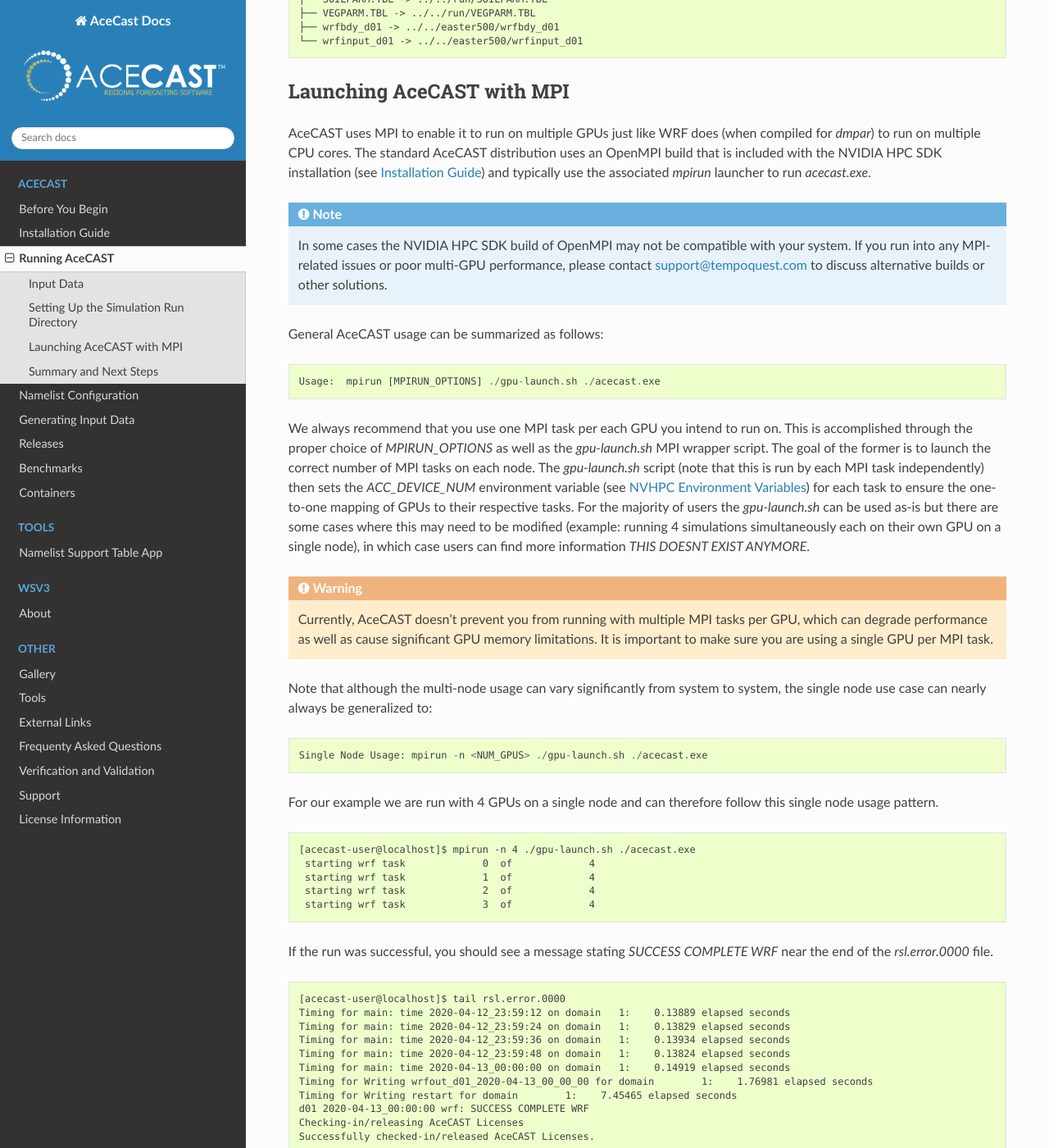
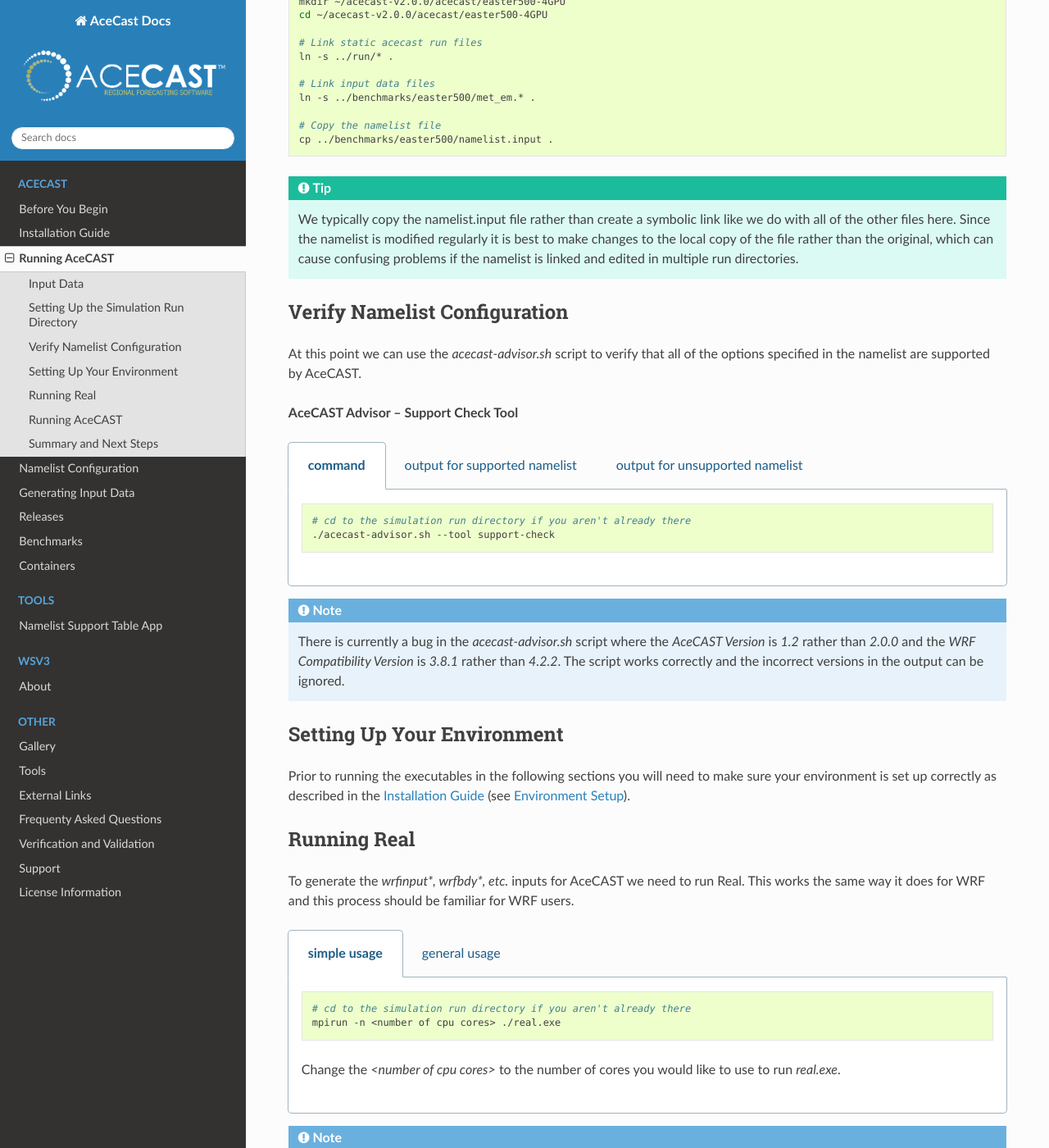
Before and after one commit to TempoQuestInc/AceCAST-Docs, a Sphinx documentation site: the page built from source/RunningAcecast.rst, in a window 1280 px wide and 1400 px high, scrolled down 1721 px. Shown: the whole window at 82% size. Built offline with Sphinx 7.4.7 and the Read the Docs theme 2.0.0, drawn with Linux system fonts in a browser that asks for light colours; some of the changed text lies outside the part shown.

Commit message:
Updates to Running AceCAST for v2.0.0

```diff
--- a/source/InstallationGuide.rst
+++ b/source/InstallationGuide.rst
@@ -221,6 +221,11 @@
     This step can take a while depending on your internet speeds. The installation itself typically
     takes 10 minuts or so.
 
+.. _environmentsetup:
+
+Environment Setup
+-----------------
+
 Notice that a new script is created at *$NVHPC_INSTALL_DIR/acecast_env.sh*. You will need to source
 this script to setup your environment prior to running AceCAST. Example:
 
--- a/source/RunningAcecast.rst
+++ b/source/RunningAcecast.rst
@@ -1,6 +1,12 @@
 .. meta::
    :description: Running AceCast, click for more
    :keywords: Running, Usage, MPI, input, environment, AceCast, Documentation, TempoQuest
+
+.. _OpenMPI mpirun documentation:
+   https://www.open-mpi.org/doc/v3.1/man1/mpirun.1.php
+
+.. _NVHPC OpenACC Environment Variables:
+   https://docs.nvidia.com/hpc-sdk/archive/21.9/compilers/openacc-gs/index.html#env-vars
 
 .. _Running AceCAST:
 
@@ -8,164 +14,310 @@
 ###############
 
 Before attempting to run, make sure AceCAST and its dependencies have been installed correctly and
-that you have a valid AceCAST license to use the software (see :ref:`installationguide`).
+that you have a valid AceCAST license to use the software (see :ref:`installationguide`). Also make
+sure that you have a valid license file (see :ref:`acquirealicense`) and have placed it in your
+`acecast-v2.0.0/acecast/run/` directory.
+
+For this example we will assume your AceCAST installation is in your home directory (i.e. at
+`~/acecast-v2.0.0`). If it is somewhere else you will need to modify the code examples accordingly.
 
 Input Data
 ==========
 
-The first step in any AceCAST/WRF workflow is to generate input data for the model. AceCAST intentionally uses the
-same exact `namelist.input, wrfbdy*, wrfinput*, etc.` files that are used by the standard CPU-WRF model. The only
-restrictions are that they must be compatible with `WRF version 3.8.1` and the namelist options must be supported by
-AceCAST (see :ref:`Generating Input Data` and :ref:`namelistconfiguration`). Although you can use your own test data,
-to keep things simple for this exercise it is highly recommended to start with the input data from one of our
-:ref:`benchmark test cases <Benchmarks>`. In this example we will use the :ref:`Easter500 benchmark <Easter500>`,
-which is a good test case for a small number of GPUs and for convenience we download and unpack the benchmark data
-in the `AceCAST/benchmarks` directory:
+The first step in any AceCAST/WRF workflow is to generate input data for the model. AceCAST uses
+the same `namelist.input, wrfbdy*, wrfinput*, etc.` files that are used by the standard CPU-WRF
+model. The only restriction is that the specified namelist options must be supported by AceCAST
+(see :ref:`namelistconfiguration`). In this guide we will use we will use the
+:ref:`Easter500 benchmark <Easter500>` from our standard :ref:`Benchmarks`, which is typically a
+good test case for a small number of GPUs.
 
-::
+**Download Easter500 Test Case Data:**
 
-    [acecast-user@localhost]$ wget https://tqi-public.s3.us-east-2.amazonaws.com/datasets/easter500.tar.gz
-    [acecast-user@localhost]$ tar -xf easter500.tar.gz
-    [acecast-user@localhost]$ ls
-    easter500  easter500.tar.gz
-    [acecast-user@localhost]$ tree easter500
-    easter500
-    ├── namelist.input
-    ├── namelist.wps
-    ├── wrfbdy_d01
-    └── wrfinput_d01
+.. code-block:: shell
+
+    cd ~/acecast-v2.0.0/acecast
+    mkdir benchmarks
+    cd benchmarks
+    wget https://tqi-public.s3.us-east-2.amazonaws.com/datasets/v2/easter500.tar.gz
+    tar -xf easter500.tar.gz
+
+At this point your acecast directory should look like this:
+
+.. code-block:: output
+
+    ~/acecast-v2.0.0/acecast
+    ├── benchmarks
+    │   ├── easter500
+    │   │   ├── met_em.d01.2020-04-12_00:00:00.nc
+    │   │   ├── << more met_em.* files >>
+    │   │   ├── met_em.d01.2020-04-13_12:00:00.nc
+    │   │   └── namelist.input
+    │   └── easter500.tar.gz
+    └── run
+        ├── acecast-advisor.sh
+        ├── acecast-trial.lic
+        ├── acecast.exe
+        ├── gpu-launch.sh
+        ├── real.exe
+        └── << various static data files >>
+
 
 Setting Up the Simulation Run Directory
 =======================================
 
-Although you are free to run your simulations in the `AceCAST/run` directory, we suggest you create a new
-directory and link/copy any files required at runtime to that directory. This includes the following:
+Next we would like to create a new directory to run the simulation in containing all of the
+necessary runtime and input files. This will typically include the following:
 
-    - AceCAST executable (`acecast.exe`)
-    - AceCAST license (something like `acecast-trial.lic`)
-    - MPI wrapper script (`gpu_launch.sh`)
-    - static runtime data files (`CCN_ACTIVATE.BIN, GENPARM.TBL, LANDUSE.TBL, etc.`)
-    - namelist file (`namelist.input`)
-    - input data (`wrfbdy*, wrfinput*, etc.`)
+    - AceCAST Run Files (always found in `~/acecast-v2.0.0/acecast/run/`):
+        - executables (`real.exe, acecast.exe, etc.`)
+        - acecast advisor script (`acecast-advisor.sh`)
+        - license file (`acecast.lic` or `acecast-trial.lic`)
+        - MPI wrapper script (`gpu_launch.sh`)
+        - static data files (`CCN_ACTIVATE.BIN, GENPARM.TBL, LANDUSE.TBL, etc.`)
+    - Simulation Specific Input Data and Configuration Files (found in `~/acecast-v2.0.0/acecast/benchmarks/easter500` for this example):
+        - namelist file (`namelist.input`)
+        - `real.exe` or `acecast.exe` input data (`met_em*` or `wrfbdy*, wrfinput*, etc.`)
 
 .. tip::
-    We consider it best practice to create a new directory for each simulation you run. This can help you avoid
-    common mistakes when running large numbers of simulations and also allows you to run multiple simulations
-    simultaneously if you have the compute resources to do so.
+    We consider it best practice to create a new directory for each simulation you run. This can
+    help you avoid common mistakes when running large numbers of simulations and also allows you
+    to run multiple simulations simultaneously if you have the compute resources to do so.
 
-For our example we will be running with 4 GPUs on a single compute node (`localhost`). Given this, we create
-an appropriately named simulation run directory at `AceCAST/test/easter500-4GPU` and link the necessary
-runtime files into this directory:
+For our example we will be using 4 GPUs and will set up this simulation run directory at
+`~/acecast-v2.0.0/acecast/easter500-4GPU`:
 
-::
+.. code-block:: shell
 
-    [acecast-user@localhost]$ cd AceCAST
-    [acecast-user@localhost]$ mkdir -p test/easter500-4GPU
-    [acecast-user@localhost]$ cd test/easter500-4GPU/
-    [acecast-user@localhost]$ ln -s ../../run/* .
-    [acecast-user@localhost]$ ln -s ../../easter500/* .
+    # Create and cd to new run directory
+    mkdir ~/acecast-v2.0.0/acecast/easter500-4GPU
+    cd ~/acecast-v2.0.0/acecast/easter500-4GPU
+
+    # Link static acecast run files
+    ln -s ../run/* .
+
+    # Link input data files
+    ln -s ../benchmarks/easter500/met_em.* .
+
+    # Copy the namelist file
+    cp ../benchmarks/easter500/namelist.input .
+
+.. tip::
+    We typically copy the namelist.input file rather than create a symbolic link like we do with
+    all of the other files here. Since the namelist is modified regularly it is best to make
+    changes to the local copy of the file rather than the original, which can cause confusing
+    problems if the namelist is linked and edited in multiple run directories.
 
 
-At this point your `easter500-4GPU` directory contents should look something like this:
+Verify Namelist Configuration
+=============================
 
-::
+At this point we can use the `acecast-advisor.sh` script to verify that all of the options
+specified in the namelist are supported by AceCAST.
 
-    easter500-4GPU
-    ├── acecast.exe -> ../../run/acecast.exe
-    ├── acecast-trial.lic -> ../../run/acecast-trial.lic
-    ├── CCN_ACTIVATE.BIN -> ../../run/CCN_ACTIVATE.BIN
-    ├── diffwrfs -> ../../run/diffwrfs
-    ├── GENPARM.TBL -> ../../run/GENPARM.TBL
-    ├── gpu-launch.sh -> ../../run/gpu-launch.sh
-    ├── LANDUSE.TBL -> ../../run/LANDUSE.TBL
-    ├── namelist.input -> ../../easter500/namelist.input
-    ├── namelist.wps -> ../../easter500/namelist.wps
-    ├── ndown.exe -> ../../run/ndown.exe
-    ├── ozone.formatted -> ../../run/ozone.formatted
-    ├── ozone_lat.formatted -> ../../run/ozone_lat.formatted
-    ├── ozone_plev.formatted -> ../../run/ozone_plev.formatted
-    ├── README.namelist -> ../../run/README.namelist
-    ├── real.exe -> ../../run/real.exe
-    ├── RRTMG_LW_DATA -> ../../run/RRTMG_LW_DATA
-    ├── RRTMG_SW_DATA -> ../../run/RRTMG_SW_DATA
-    ├── SOILPARM.TBL -> ../../run/SOILPARM.TBL
-    ├── VEGPARM.TBL -> ../../run/VEGPARM.TBL
-    ├── wrfbdy_d01 -> ../../easter500/wrfbdy_d01
-    └── wrfinput_d01 -> ../../easter500/wrfinput_d01
+**AceCAST Advisor -- Support Check Tool**
+
+.. tabs::
+
+    .. tab:: command
+
+        .. code-block:: shell
+
+            # cd to the simulation run directory if you aren't already there
+            ./acecast-advisor.sh --tool support-check
+
+    .. tab:: output for supported namelist
+
+        .. code-block:: output
 
 
-Launching AceCAST with MPI
-==========================
+            ***********************************************************************************
+            *      ___           _____           _      ___      _       _                    *
+            *     / _ \         /  __ \         | |    / _ \    | |     (_)                   *
+            *    / /_\ \ ___ ___| /  \/ __ _ ___| |_  / /_\ \ __| |_   ___ ___  ___  ____     *
+            *    |  _  |/ __/ _ \ |    / _` / __| __| |  _  |/ _` \ \ / / / __|/ _ \|  __|    *
+            *    | | | | (_|  __/ \__/\ (_| \__ \ |_  | | | | (_| |\ V /| \__ \ (_) | |       *
+            *    \_| |_/\___\___|\____/\__,_|___/\__| \_| |_/\__,_| \_/ |_|___/\___/|_|       *
+            *                                                                                 *
+            ***********************************************************************************
 
-AceCAST uses MPI to enable it to run on multiple GPUs just like WRF does (when compiled for `dmpar`) to run
-on multiple CPU cores. The standard AceCAST distribution uses an OpenMPI build that is included with the
-NVIDIA HPC SDK installation (see :ref:`installationguide`) and typically use the associated `mpirun` launcher to
-run `acecast.exe`.
+
+            WARNING: Namelist file not specified by user. Using default namelist file path: /home/samm.tempoquest/acecast-v2.0.0/acecast/easter500-4GPU/namelist.input
+
+            Support Check Configuration:
+                Namelist                    : /home/samm.tempoquest/acecast-v2.0.0/acecast/easter500-4GPU/namelist.input
+                AceCAST Version             : 1.2
+                WRF Compatibility Version   : 3.8.1
+
+
+            NOTE: Namelist options may be determined implicitly if not specified in the given namelist.
+
+            Support Check Tool Success: No unsupported options found -- Ok to use namelist for AceCAST execution.
+
+    .. tab:: output for unsupported namelist
+
+        .. code-block:: output
+
+            ***********************************************************************************
+            *      ___           _____           _      ___      _       _                    *
+            *     / _ \         /  __ \         | |    / _ \    | |     (_)                   *
+            *    / /_\ \ ___ ___| /  \/ __ _ ___| |_  / /_\ \ __| |_   ___ ___  ___  ____     *
+            *    |  _  |/ __/ _ \ |    / _` / __| __| |  _  |/ _` \ \ / / / __|/ _ \|  __|    *
+            *    | | | | (_|  __/ \__/\ (_| \__ \ |_  | | | | (_| |\ V /| \__ \ (_) | |       *
+            *    \_| |_/\___\___|\____/\__,_|___/\__| \_| |_/\__,_| \_/ |_|___/\___/|_|       *
+            *                                                                                 *
+            ***********************************************************************************
+
+
+            WARNING: Namelist file not specified by user. Using default namelist file path: /home/samm.tempoquest/acecast-v2.0.0/acecast/easter500-4GPU/namelist.input
+
+            Support Check Configuration:
+                Namelist                    : /home/samm.tempoquest/acecast-v2.0.0/acecast/easter500-4GPU/namelist.input
+                AceCAST Version             : 1.2
+                WRF Compatibility Version   : 3.8.1
+
+
+            NOTE: Namelist options may be determined implicitly if not specified in the given namelist.
+
+            SUPPORT CHECK FAILURE:
+                Unsupported option selected for namelist variable mp_physics in &physics: mp_physics=10
+                Supported options for namelist variable mp_physics: 1,6,8,28
+
+            SUPPORT CHECK FAILURE:
+                Unsupported option selected for namelist variable cu_physics in &physics: cu_physics=16
+                Supported options for namelist variable cu_physics: 0,1,2,11
+
+            Support Check Tool Failure: One or more options found that are not supported by AceCAST. Please modify your namelist selections based on the previous "SUPPORT CHECK FAILURE" messages and run this check again.
+
 
 .. note::
-    In some cases the NVIDIA HPC SDK build of OpenMPI may not be compatible with your system. If you run
-    into any MPI-related issues or poor multi-GPU performance, please contact support@tempoquest.com to
-    discuss alternative builds or other solutions.
+   There is currently a bug in the `acecast-advisor.sh` script where the `AceCAST Version` is `1.2`
+   rather than `2.0.0` and the `WRF Compatibility Version` is `3.8.1` rather than `4.2.2`. The
+   script works correctly and the incorrect versions in the output can be ignored.
+
+Setting Up Your Environment
+===========================
+
+Prior to running the executables in the following sections you will need to make sure your
+environment is set up correctly as described in the :ref:`installationguide` (see
+:ref:`environmentsetup`).
+
+Running Real
+============
+
+To generate the `wrfinput*, wrfbdy*, etc.` inputs for AceCAST we need to run Real. This works
+the same way it does for WRF and this process should be familiar for WRF users.
+
+.. tabs::
+
+    .. tab:: simple usage
+
+        .. code-block:: shell
+
+            # cd to the simulation run directory if you aren't already there
+            mpirun -n <number of cpu cores> ./real.exe
+
+        Change the `<number of cpu cores>` to the number of cores you would like to use to run
+        `real.exe`.
+
+    .. tab:: general usage
+
+        .. code-block:: shell
+
+            # cd to the simulation run directory if you aren't already there
+            mpirun [MPIRUN_OPTIONS] ./real.exe
+
+        For more details about the `mpirun` command check out the `OpenMPI mpirun documentation`_
+        or try:
+
+        .. code-block:: shell
+
+            mpirun --help
+
+.. note::
+   The `mpirun` command options can vary depending on a number of factors including the number of
+   nodes, CPU cores per node or whether you are running under resource managers (e.g., SLURM,
+   Torque, etc.) to name a few.
+
+If `real.exe` ran successfully then you should see that it generated the input files for AceCAST
+(`wrfinput*, wrfbdy*, etc.`) and you can also check for a successful completion message in the RSL
+log files:
+
+.. tabs::
+
+    .. tab:: command
+
+        .. code-block:: shell
+
+            tail -n 5 rsl.error.0000
+
+    .. tab:: example output
+
+        .. code-block:: output
+
+            d01 2020-04-13_12:00:00 forcing artificial silty clay loam at   11 points, out of  15625
+            d01 2020-04-13_12:00:00 Timing for processing          0 s.
+            d01 2020-04-13_12:00:00 Timing for output          1 s.
+            d01 2020-04-13_12:00:00 Timing for loop #   37 =          5 s.
+            d01 2020-04-13_12:00:00 real_em: SUCCESS COMPLETE REAL_EM INIT
+
+
+
+Running AceCAST
+===============
 
 General AceCAST usage can be summarized as follows:
 
-::
+.. code-block:: shell
 
-    Usage:  mpirun [MPIRUN_OPTIONS] ./gpu-launch.sh ./acecast.exe
+    mpirun [MPIRUN_OPTIONS] gpu-launch.sh [--gpu-list GPU_LIST] acecast.exe
+
+We always recommend that you use one MPI task per each GPU you intend to run on. This is
+accomplished through the proper choice of `MPIRUN_OPTIONS` as well as the `gpu-launch.sh` MPI
+wrapper script. The goal of the former is to launch the correct number of MPI tasks on each node.
+The `gpu-launch.sh` script sets the `ACC_DEVICE_NUM` environment variable (see
+`NVHPC OpenACC Environment Variables`_) to the specific GPU id for each MPI task prior to launching
+the `acecast.exe` executable.
+
+For our example we can run with 4 GPUs on a single node:
+
+.. tabs::
+
+    .. tab:: command
+
+        .. code-block:: shell
+
+            mpirun -n 4 ./gpu-launch.sh ./acecast.exe
+
+    .. tab:: example output
+
+        .. code-block:: output
+
+             starting wrf task             0  of             4
+             starting wrf task             1  of             4
+             starting wrf task             2  of             4
+             starting wrf task             3  of             4
 
 
-We always recommend that you use one MPI task per each GPU you intend to run on. This is accomplished
-through the proper choice of `MPIRUN_OPTIONS` as well as the `gpu-launch.sh` MPI wrapper script. The goal
-of the former is to launch the correct number of MPI tasks on each node. The `gpu-launch.sh` script (note
-that this is run by each MPI task independently) then sets the `ACC_DEVICE_NUM` environment variable (see
-`NVHPC Environment Variables <https://docs.nvidia.com/hpc-sdk/archive/20.7/compilers/openacc-gs/index.html#env-vars>`_)
-for each task to ensure the one-to-one mapping of GPUs to their respective tasks. For the majority of
-users the `gpu-launch.sh` can be used as-is but there are some cases where this may need to be modified
-(example: running 4 simulations simultaneously each on their own GPU on a single node), in which case
-users can find more information `THIS DOESNT EXIST ANYMORE`.
+If AceCAST ran successfully then you should see that it generated the `wrfout*` files. You should
+also check for a successful completion message in the RSL log files:
 
-.. warning::
-    Currently, AceCAST doesn't prevent you from running with multiple MPI tasks per GPU, which can
-    degrade performance as well as cause significant GPU memory limitations. It is important to make sure
-    you are using a single GPU per MPI task.
+.. tabs::
 
+    .. tab:: command
 
-Note that although the multi-node usage can vary significantly from system to system, the single node use
-case can nearly always be generalized to:
+        .. code-block:: shell
 
-::
+            tail -n 5 rsl.error.0000
 
-    Single Node Usage: mpirun -n <NUM_GPUS> ./gpu-launch.sh ./acecast.exe
+    .. tab:: example output
 
+        .. code-block:: output
 
-For our example we are run with 4 GPUs on a single node and can therefore follow this single node usage
-pattern.
-
-::
-
-    [acecast-user@localhost]$ mpirun -n 4 ./gpu-launch.sh ./acecast.exe
-     starting wrf task             0  of             4
-     starting wrf task             1  of             4
-     starting wrf task             2  of             4
-     starting wrf task             3  of             4
-
-
-If the run was successful, you should see a message stating `SUCCESS COMPLETE WRF` near the end of the
-`rsl.error.0000` file.
-
-::
-
-    [acecast-user@localhost]$ tail rsl.error.0000
-    Timing for main: time 2020-04-12_23:59:12 on domain   1:    0.13889 elapsed seconds
-    Timing for main: time 2020-04-12_23:59:24 on domain   1:    0.13829 elapsed seconds
-    Timing for main: time 2020-04-12_23:59:36 on domain   1:    0.13934 elapsed seconds
-    Timing for main: time 2020-04-12_23:59:48 on domain   1:    0.13824 elapsed seconds
-    Timing for main: time 2020-04-13_00:00:00 on domain   1:    0.14919 elapsed seconds
-    Timing for Writing wrfout_d01_2020-04-13_00_00_00 for domain        1:    1.76981 elapsed seconds
-    Timing for Writing restart for domain        1:    7.45465 elapsed seconds
-    d01 2020-04-13_00:00:00 wrf: SUCCESS COMPLETE WRF
-    Checking-in/releasing AceCAST Licenses
-    Successfully checked-in/released AceCAST Licenses.
+            Timing for main: time 2020-04-12_00:59:48 on domain   1:    0.09450 elapsed seconds
+            Timing for main: time 2020-04-12_01:00:00 on domain   1:    0.09443 elapsed seconds
+            d01 2020-04-12_01:00:00 wrf: SUCCESS COMPLETE WRF
+            Checking-in/releasing AceCAST Licenses
+            Successfully checked-in/released AceCAST Licenses.
 
 
 
@@ -173,7 +325,8 @@
 ======================
 
 In this section we covered the basics of running AceCAST through an example where we ran the
-:ref:`Easter500` benchmark test case with 4 GPUs on a single node. By using input data from one of our
-benchmark test cases, we were able to focus on the fundamental mechanics of running the AceCAST software
-before moving on to other critical topics such as generating input data and choosing a namelist. These
-will be covered in the next sections :ref:`Generating Input Data` and :ref:`namelistconfiguration`.
+:ref:`Easter500` benchmark test case with 4 GPUs on a single node. By using input data from one of
+our benchmark test cases, we were able to focus on the fundamental mechanics of running the AceCAST
+software before moving on to other critical topics such as generating input data and namelist
+configuration. These will be covered in the next sections :ref:`Generating Input Data` and
+:ref:`namelistconfiguration`.
```
Also changed, not shown: other parts of source/InstallationGuide.rst (+2 -0 lines).
